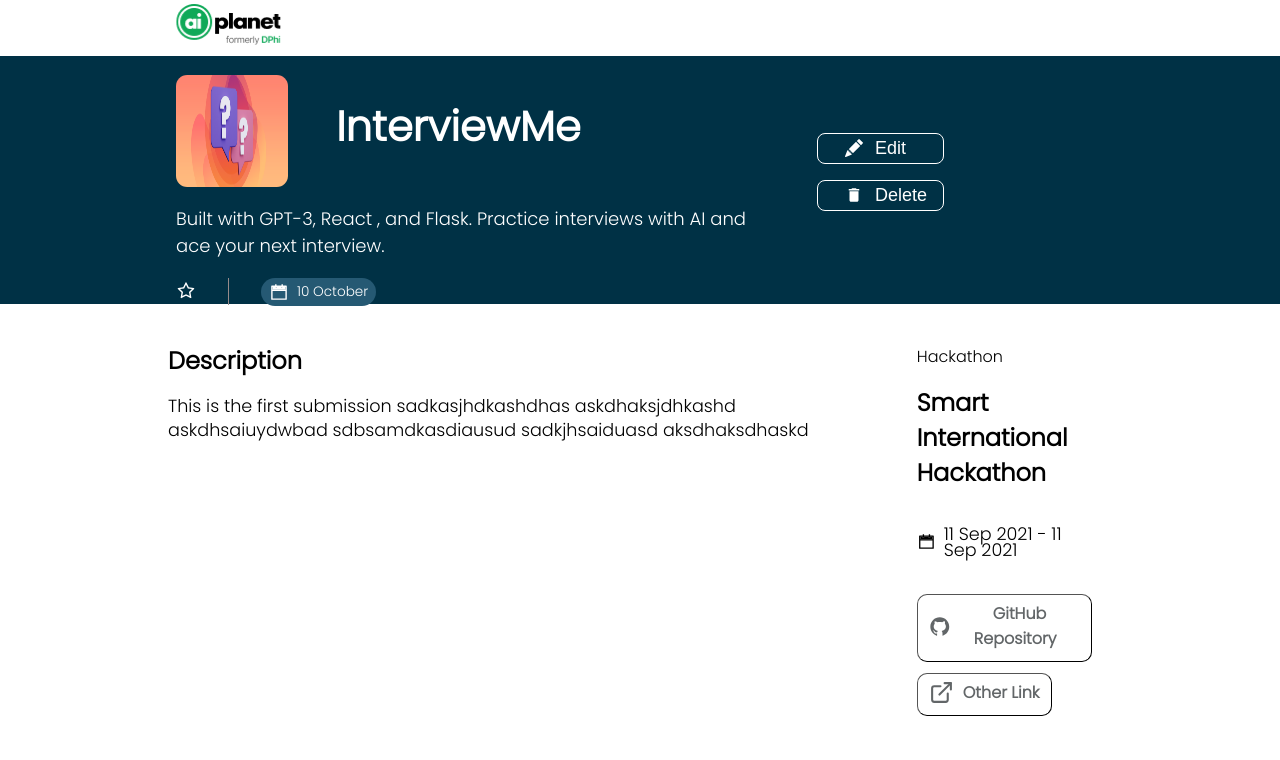
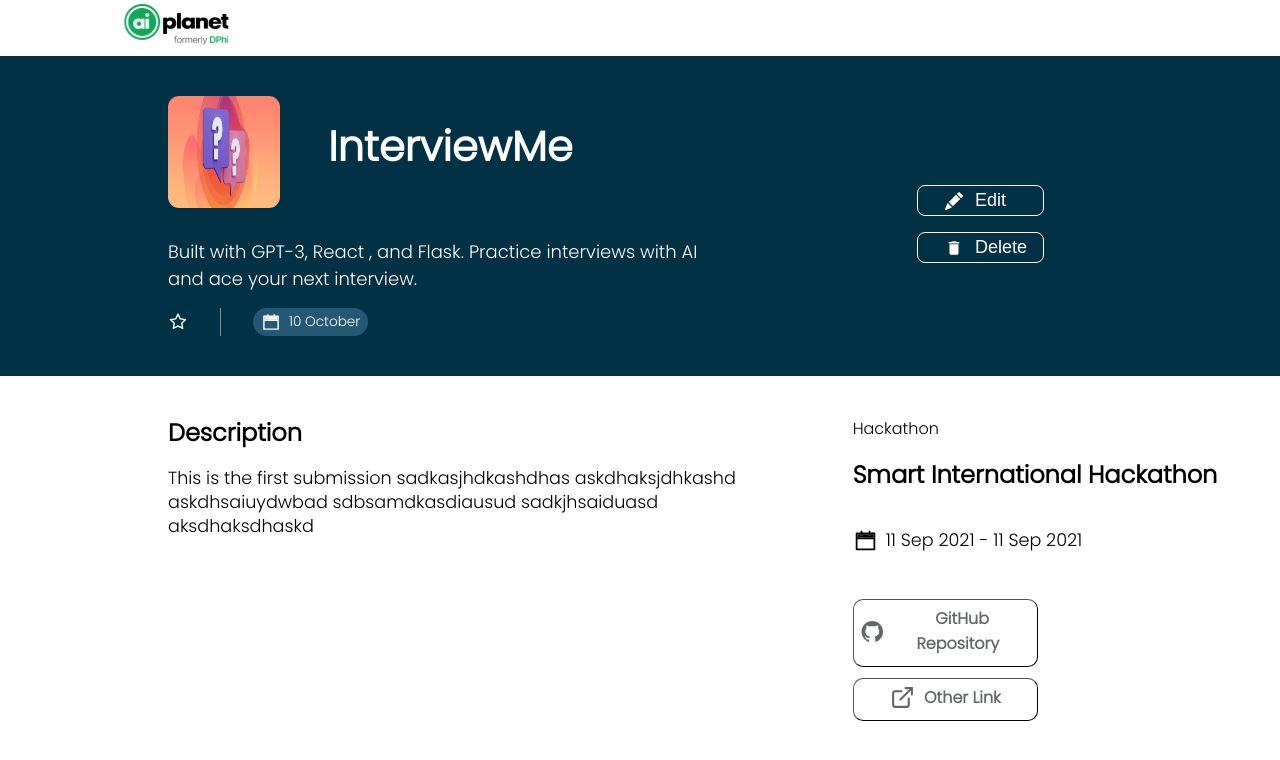
Before and after one commit to 1shtandon/ai-planet-task, a React (Create React App) app: page /submission/1 in a window 1280 px wide. Shown: the top 760 px of the page. Built offline with nearby package versions, Linux system fonts and the light colour scheme.

Commit message:
UI fixes in home page

```diff
--- a/src/components/heading-card/heading-card.styles.scss
+++ b/src/components/heading-card/heading-card.styles.scss
@@ -17,11 +17,11 @@
             color: white;
             width: 70%;
             padding: 0;
-            font-size: 40px;
+            font-size: 5vh;
             line-height: 60px;
             margin-top: 2%;
-            margin-left: 11rem;
-            margin-right: 40%;
+            margin-left: 14%;
+            margin-right: 16%;
             margin-bottom: 2%;
             font-weight: 600;
             max-height: 80px;
@@ -37,10 +37,10 @@
         .heading-card-description {
             color: white;
             width: 70%;
-            font-size: 20px;
+            font-size: 2vh;
             margin-top: 0;
-            margin-left: 11rem;
-            margin-right: 40%;
+            margin-left: 14%;
+            margin-right: 16%;
             font-weight: 500;
             max-height: 100px;
             overflow-y: scroll;
@@ -54,19 +54,22 @@
         .upload-link{
             width: 200px;
             margin-top: 2%;
+            margin-left: 14%;
         }
 
         .upload-btn {
             margin-top: 2%;
-            margin-left: 11rem;
+
             padding: "10px";
             border: "none";
             background-color: #44924C;
             color: white;
             width: 200px;
             height: 50px;
+            min-width: fit-content;
+            max-width: 300px;
             border-radius: 10px;
-            font-size: 18px;
+            font-size: 1em;
             cursor: pointer;
             font-weight: 500;
             &:hover {
--- a/src/components/submission-details/submission-details.component.jsx
+++ b/src/components/submission-details/submission-details.component.jsx
@@ -62,7 +62,7 @@ const SubmissionDetails = () => {
 
         <div>
             <div className="submission-header-container" >
-                <div >
+                <div className='submission-subcontainer'>
                     <div className='submission-title-container'>
                         <img className='submission-img' src={checkImageType(coverImage)} alt="" />
                         <h2 className='submission-title'>{title}</h2>
--- a/src/components/submission-details/submission-details.styles.scss
+++ b/src/components/submission-details/submission-details.styles.scss
@@ -1,20 +1,29 @@
 .submission-header-container {
     display: flex;
-    justify-content: space-between;
+    // justify-content: space-between;
     background-color: #003145;
     color: #ffffff;
     align-items: center;
-    padding: 3vh 0;
-    padding-left: 6rem;
+    display: flex;
+    padding: 5vh 3.5rem;
     font-family: 'Poppins';
-    padding-right: 6rem;
-    height: 25vh;
+    height: 30vh;
+
+    .submission-subcontainer {
+        display: flex;
+        flex-direction: column;
+        gap: 1rem;
+        margin-left: 7rem;
+        margin-right: 3rem;
+        width: 60%;
+
 
         .submission-title-container {
+            max-height: 60%;
             display: flex;
             gap: 3rem;
-        margin-left: 5rem;
-        margin-top: 3%;
+            margin-top: 0%;
+            box-sizing: border-box;
 
             .submission-img {
                 width: 7rem;
@@ -30,17 +39,22 @@
         }
 
         .submission-desc {
-        margin-left: 5rem;
+            box-sizing: border-box;
+            height: 20%;
+            padding: 0%;
+            margin: 0;
+            margin-top: 2%;
             font-weight: 500;
             font-size: large;
             width: 80%;
         }
 
         .icon-container {
+            height: 20%;
+            box-sizing: border-box;
             display: flex;
             align-items: center;
             gap: 2rem;
-        margin-left: 5rem;
 
             .vertical-line-icon {
                 width: 1px;
@@ -75,12 +89,12 @@
                 border-radius: 150px;
             }
         }
+    }
 
     .buttons-container {
         display: flex;
         flex-direction: column;
-        margin-right: 15rem;
-        margin-bottom: 3%;
+        ;
 
         >* {
             margin-top: 1rem;
@@ -111,7 +125,7 @@
     padding: 5vh 3.5rem;
     background-color: white;
     font-family: 'Poppins';
-    height: 52vh;
+    height: 47vh;
 
     .submission-summary-container {
         margin-left: 7rem;
@@ -141,7 +155,7 @@
             margin-top: 1rem;
         }
 
-        width: 15%;
+        width: 35%;
 
 
         .hackathon-title {
@@ -172,20 +186,18 @@
         .icon-link {
             border-width: 1px;
             display: flex;
-            align-items: center;
-            justify-content: centre;
-            padding-left: 0.7rem;
-            padding-right: 0.7rem;
             padding-top: 0.4rem;
             padding-bottom: 0.6rem;
+            text-align: center;
+            align-items: center;
+            justify-content: center;
             border-radius: 10px;
             font-family: 'Poppins';
             font-weight: 600;
             font-size: medium;
             color: #626668;
             background-color: white;
-            width: 75%;
-            min-width: fit-content;
+            width: 50%;
             text-decoration: none;
             cursor: pointer;
             margin-top: 0.7rem;
@@ -252,7 +264,7 @@
             &:nth-child(1) {
                 background-color: #ffffff;
                 color: rgb(0, 0, 0);
-                border : 1px solid #003145;
+                border: 1px solid #003145;
             }
 
             &:nth-child(2) {
--- a/src/components/submission-list/submission-list.styles.scss
+++ b/src/components/submission-list/submission-list.styles.scss
@@ -3,4 +3,12 @@
     width: 83%;
     display: grid;
     grid-template-columns: repeat(3 , 1fr);
+
+    @media screen and (max-width: 1250px) {
+        grid-template-columns: repeat(2 , 1fr);
+    }
+
+    @media screen and (max-width: 850px) {
+        grid-template-columns: repeat(1 , 1fr);
+    }
 }
--- a/src/components/submission-navbar/submission-navbar.component.jsx
+++ b/src/components/submission-navbar/submission-navbar.component.jsx
@@ -66,7 +66,7 @@ const SubmissionNavbar = ({ sortOrder, setSortOrder, submissionType, setSubmissi
 
     return (
         <Toolbar sx={{
-            marginLeft: '10rem',
+            marginLeft: '8.8%',
             width: '80vw',
             marginTop: '2rem',
         }}>
@@ -88,7 +88,7 @@ const SubmissionNavbar = ({ sortOrder, setSortOrder, submissionType, setSubmissi
                 </Tabs>
             </Box>
             <Search sx={{
-                marginLeft: '100px',
+                // marginLeft: '100px',
                 marginRight: '40px',
                 width: '20%'
             }}>
--- a/src/routes/Navbar/navbar.component.jsx
+++ b/src/routes/Navbar/navbar.component.jsx
@@ -7,8 +7,8 @@ const Navbar = () => {
     return (
         <>
             <div className='navbar-container'>
-                <Link to="/">
-                    <Logo className='logo' />
+                <Link to="/" className='logo'>
+                    <Logo />
                 </Link>
             </div>
             <Outlet />
--- a/src/routes/Navbar/navbar.styles.scss
+++ b/src/routes/Navbar/navbar.styles.scss
@@ -2,13 +2,13 @@
     display: flex;
     justify-content: space-between;
     align-items: center;
-    padding: 0 1rem;
+    padding: 0 2%;
     height: 7vh;
     background-color: #fff;
     z-index: 100;
 
     .logo {
-        margin-left: 10rem;
+        margin-left: 8%;
         cursor: pointer;
     }
 }
```
Lines whose indentation alone changed are shown as unchanged.
